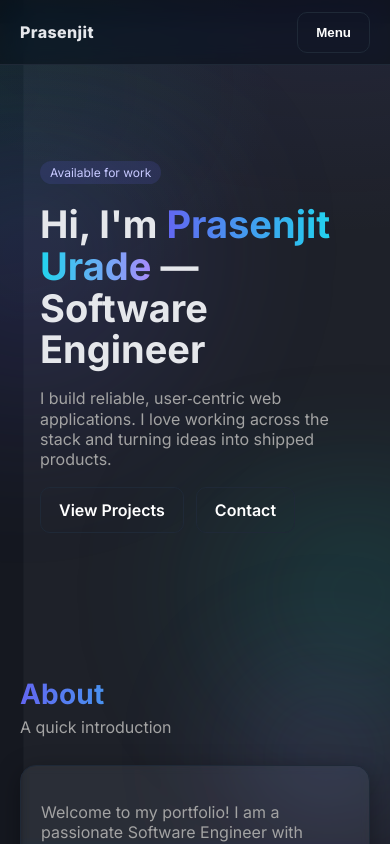
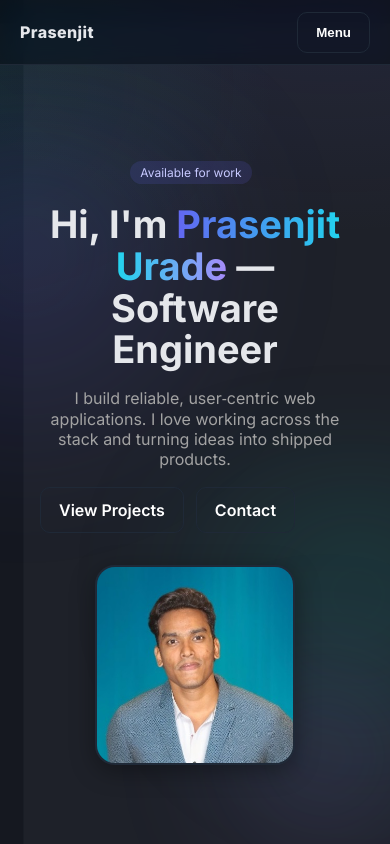
Before and after one commit to prasenjit29/Portfolio, a React (Create React App) app in the folder portfolio/: page / in a window 390 px wide. Shown: the top 844 px of the page. Built offline with nearby package versions, Linux system fonts and the light colour scheme.

Commit message:
Image added

```diff
--- a/portfolio/src/App.css
+++ b/portfolio/src/App.css
@@ -18,10 +18,61 @@
 
 /* Hero */
 .hero { padding: 96px 0 48px; }
+.hero-content {
+  display: grid;
+  grid-template-columns: 1fr auto;
+  gap: 48px;
+  align-items: center;
+}
+.hero-text { max-width: 600px; }
 .hero h1 { font-size: 52px; line-height: 1.1; margin: 12px 0 8px; }
 @media (max-width: 720px) { .hero h1 { font-size: 38px; } }
 .hero p { color: var(--muted); max-width: 720px; }
 .hero-cta { margin-top: 18px; display: flex; gap: 12px; flex-wrap: wrap; }
+
+.hero-image {
+  position: relative;
+  width: 280px;
+  height: 280px;
+  border-radius: 20px;
+  overflow: hidden;
+  box-shadow: var(--shadow);
+  border: 2px solid var(--border);
+  background: linear-gradient(135deg, rgba(99,102,241,0.1), rgba(20,184,166,0.1));
+}
+
+.hero-image img {
+  width: 100%;
+  height: 100%;
+  object-fit: cover;
+  transition: transform 0.3s ease;
+}
+
+.hero-image:hover img {
+  transform: scale(1.05);
+}
+
+/* Responsive hero layout */
+@media (max-width: 900px) {
+  .hero-content {
+    grid-template-columns: 1fr;
+    gap: 32px;
+    text-align: center;
+  }
+  .hero-text { max-width: none; }
+  .hero-image {
+    width: 240px;
+    height: 240px;
+    margin: 0 auto;
+  }
+}
+
+@media (max-width: 480px) {
+  .hero-image {
+    width: 200px;
+    height: 200px;
+  }
+}
 
 /* Sections */
 .about p { color: var(--muted); }
--- a/portfolio/src/components/Hero.jsx
+++ b/portfolio/src/components/Hero.jsx
@@ -2,11 +2,14 @@ import React from 'react';
 import { motion } from 'framer-motion';
 import personal from '../data/personal';
 import Section from './Section';
+import profileImage from '../assets/prasenjiturade.jpg';
 
 function Hero() {
   return (
     <Section id="home" className="hero">
       <div className="container">
+        <div className="hero-content">
+          <div className="hero-text">
             <motion.span className="tag" initial={{ opacity: 0, y: 8 }} animate={{ opacity: 1, y: 0 }} transition={{ duration: .5, delay: .1 }}>Available for work</motion.span>
             <motion.h1 initial={{ opacity: 0, y: 10 }} animate={{ opacity: 1, y: 0 }} transition={{ duration: .6, delay: .2 }}>
               Hi, I'm <span className="gradient-text">{personal.name}</span> — {personal.role}
@@ -20,6 +23,16 @@ function Hero() {
               <a className="btn ghost" href="#contact">Contact</a>
             </motion.div>
           </div>
+          <motion.div
+            className="hero-image"
+            initial={{ opacity: 0, scale: 0.8, x: 20 }}
+            animate={{ opacity: 1, scale: 1, x: 0 }}
+            transition={{ duration: .8, delay: .5, ease: "easeOut" }}
+          >
+            <img src={profileImage} alt={`${personal.name} - ${personal.role}`} />
+          </motion.div>
+        </div>
+      </div>
     </Section>
   );
 }
```
Also changed, not shown: portfolio/src/assets/prasenjiturade.jpg (renamed from portfolio/src/Assets /prasenjiturade.jpg). Lines whose indentation alone changed are shown as unchanged.
